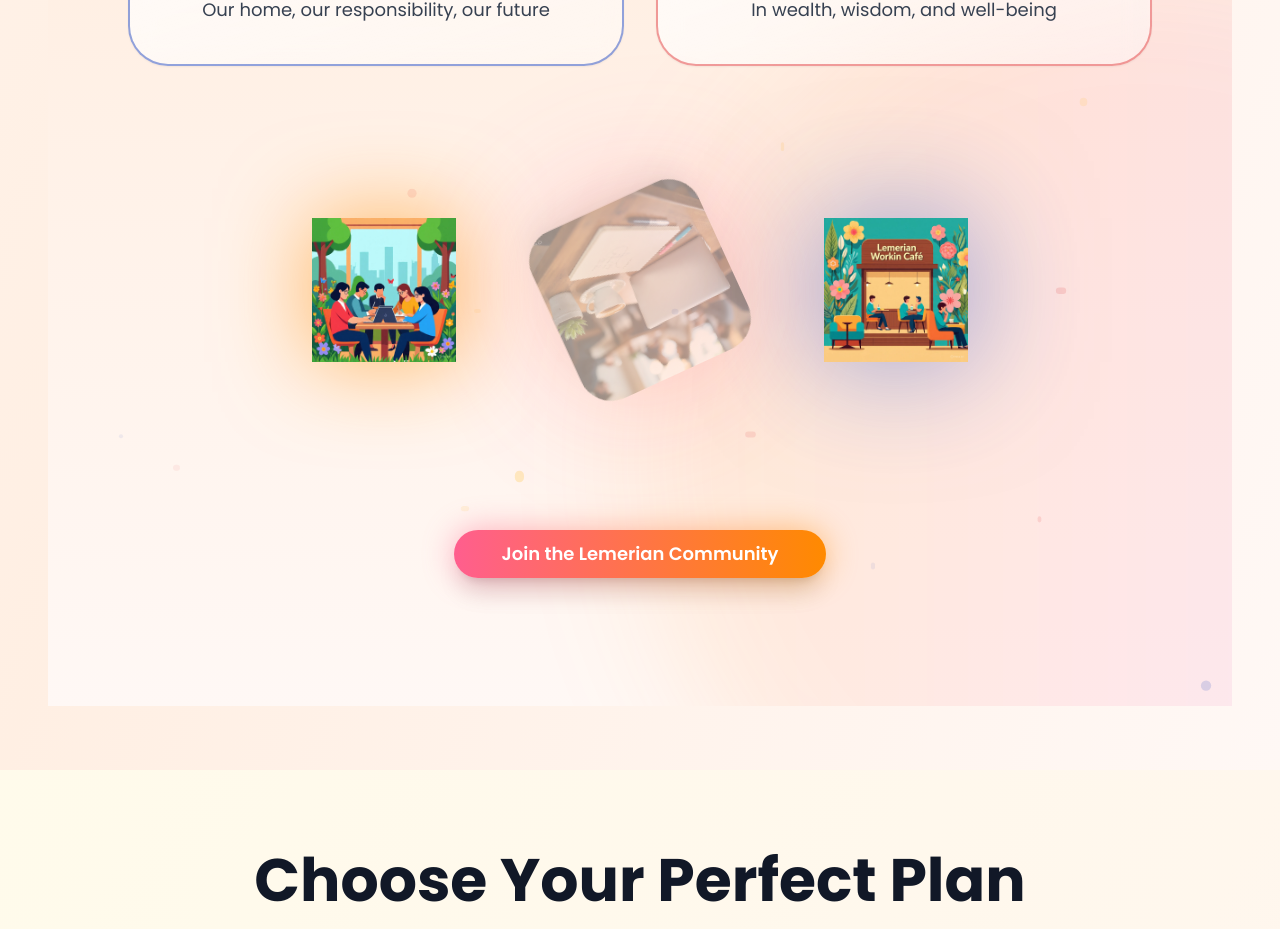
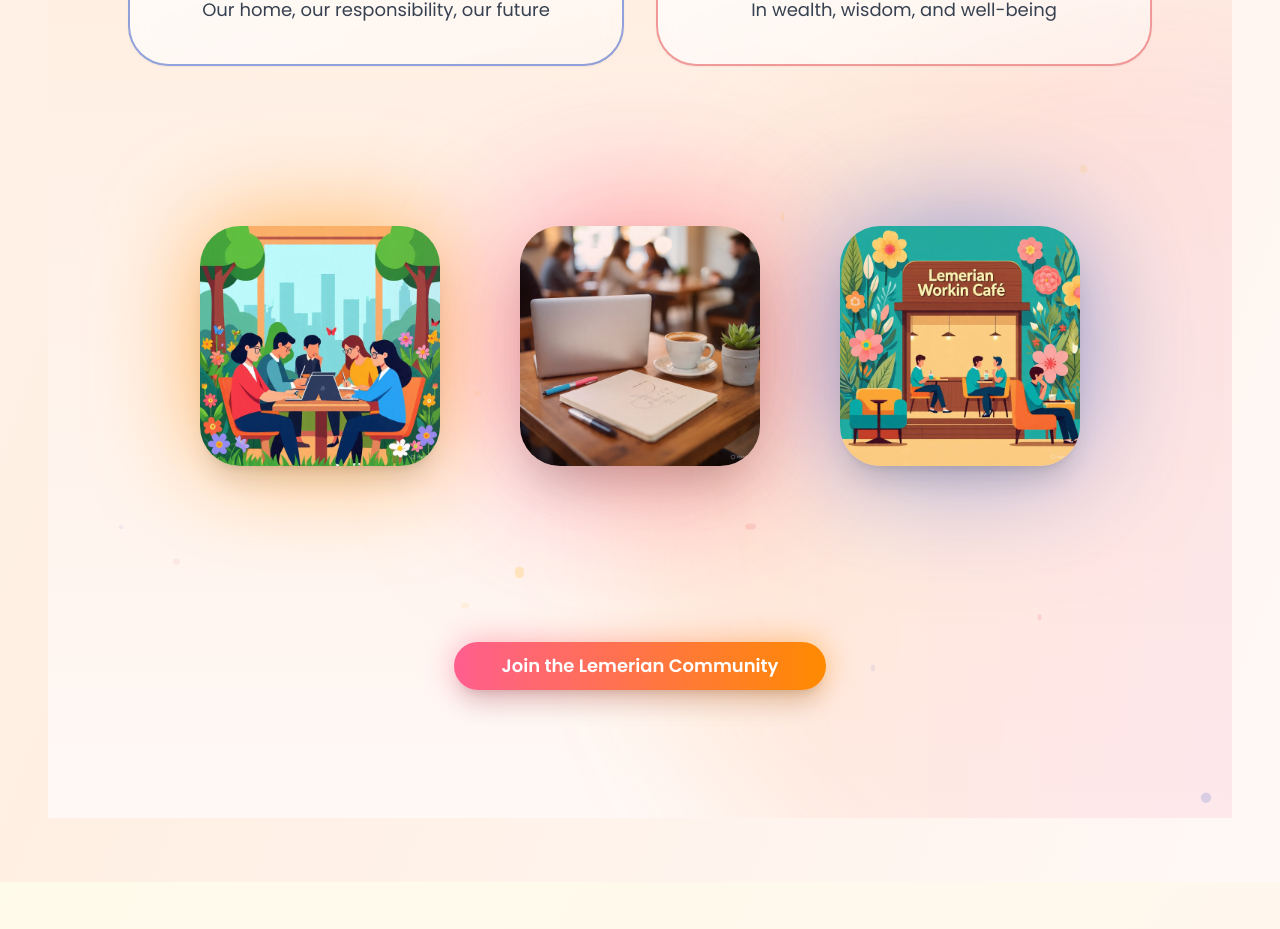
Before and after one commit to YourWebPartner1/lemerian-cafe, a React (Vite) app: page / in a window 1280 px wide. Shown: the part 3493-4422 px from the top of the page. Built offline with nearby package versions, Linux system fonts and the light colour scheme.

Commit message:
Updated image gallery with uniform sizes and layout

```diff
--- a/src/components/VisionSection.tsx
+++ b/src/components/VisionSection.tsx
@@ -3,7 +3,7 @@ import { Button } from "@/components/ui/button";
 import { useRef, useState, useEffect } from "react";
 import visionLaptop from "@/assets/vision-laptop.jpg";
 import visionIndia from "@/assets/vision-india.jpg";
-import cafehero from "@/assets/cafe-hero.jpg"; // ✅ your café hero image
+import cafehero from "@/assets/cafe-hero.jpg"; // ✅ Café hero image
 
 const VisionSection = () => {
   const ref = useRef(null);
@@ -166,58 +166,51 @@ const VisionSection = () => {
           ))}
         </div>
 
-        {/* Floating Visuals */}
-        <div className="relative h-72 mb-24 flex justify-center items-center gap-24">
+        {/* Floating Visuals (All Equal Sized) */}
+        <div className="relative h-[400px] mb-24 flex justify-center items-center gap-20">
           {/* Left - India Image */}
           <motion.div
             initial={{ opacity: 0, y: 20, rotate: -5 }}
             animate={isInView ? { opacity: 1, y: 0, rotate: 0 } : {}}
             transition={{ duration: 1 }}
-            whileHover={{ scale: 1.1 }}
+            whileHover={{ scale: 1.08 }}
             className="relative"
           >
             <motion.img
               src={visionIndia}
               alt="India"
-              className="w-36 h-36 object-contain drop-shadow-[0_0_45px_rgba(255,138,0,0.6)]"
+              className="w-60 h-60 object-cover rounded-3xl shadow-xl drop-shadow-[0_0_50px_rgba(255,138,0,0.6)]"
             />
           </motion.div>
 
-          {/* Center - Café Hero (replaces sparkle) */}
+          {/* Center - Café Hero (Static, No Rotation) */}
           <motion.div
-            initial={{ opacity: 0 }}
-            animate={
-              isInView
-                ? { opacity: 1, rotate: [0, 360], scale: [1, 1.05, 1] }
-                : {}
-            }
-            transition={{
-              duration: 16,
-              repeat: Infinity,
-              ease: "linear",
-            }}
+            initial={{ opacity: 0, scale: 0.95 }}
+            animate={isInView ? { opacity: 1, scale: 1 } : {}}
+            transition={{ duration: 1 }}
+            whileHover={{ scale: 1.08 }}
             className="relative"
           >
             <img
               src={cafehero}
               alt="Cafe Hero"
-              className="w-44 h-44 object-cover rounded-2xl shadow-xl drop-shadow-[0_0_70px_rgba(255,94,142,0.6)]"
+              className="w-60 h-60 object-cover rounded-3xl shadow-2xl drop-shadow-[0_0_80px_rgba(255,94,142,0.6)]"
             />
-            <div className="absolute inset-0 bg-gradient-to-r from-[#FF5E8E]/30 to-[#FF8A00]/30 blur-2xl rounded-full" />
+            <div className="absolute inset-0 bg-gradient-to-r from-[#FF5E8E]/25 to-[#FF8A00]/25 blur-3xl rounded-full" />
           </motion.div>
 
           {/* Right - Laptop */}
           <motion.div
-            initial={{ opacity: 0, y: -20, rotate: 5 }}
+            initial={{ opacity: 0, y: 20, rotate: -5 }}
             animate={isInView ? { opacity: 1, y: 0, rotate: 0 } : {}}
             transition={{ duration: 1 }}
-            whileHover={{ scale: 1.1 }}
+            whileHover={{ scale: 1.08 }}
             className="relative"
           >
             <motion.img
               src={visionLaptop}
               alt="Laptop"
-              className="w-36 h-36 object-contain drop-shadow-[0_0_60px_rgba(72,102,201,0.6)]"
+              className="w-60 h-60 object-cover rounded-3xl shadow-xl drop-shadow-[0_0_60px_rgba(72,102,201,0.6)]"
             />
           </motion.div>
         </div>
```
